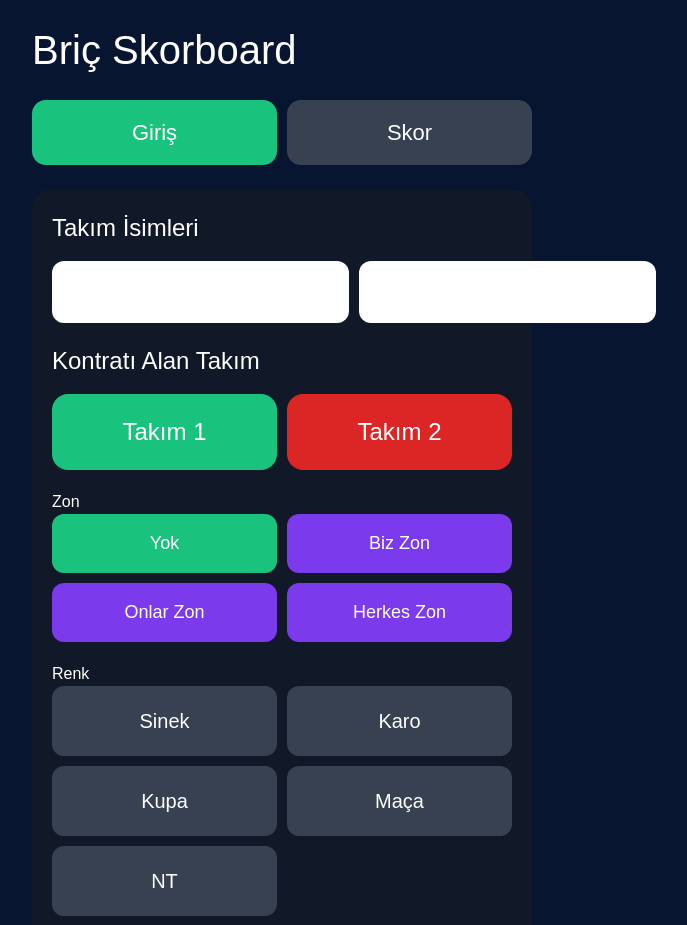
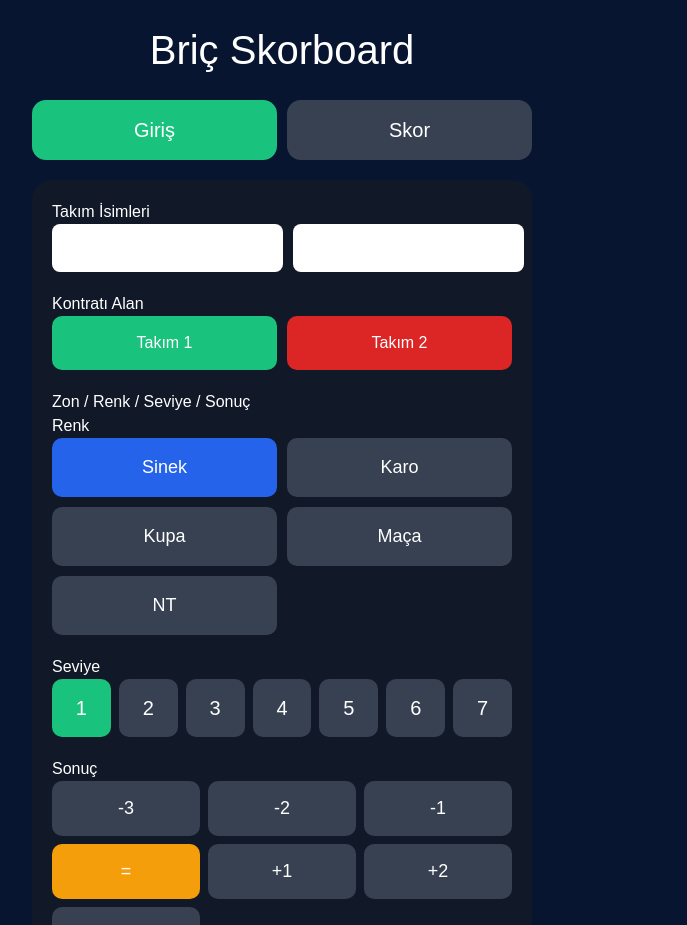
Before and after one commit to ederinoz/bric-skor, a React (Vite) app: page / in a window 1280 px wide. Shown: the top 925 px of the page, without its empty margins (358-1045 px from the left). Built offline with nearby package versions, Linux system fonts and the light colour scheme.

Commit message:
temiz final sürum

```diff
--- a/src/App.jsx
+++ b/src/App.jsx
@@ -1,480 +1,127 @@
 import { useEffect, useState } from "react";
 
 export default function App() {
-
-  const [screen, setScreen] =
-    useState("giris");
-
-  const [takim1Adi, setTakim1Adi] =
-    useState("Takım 1");
-
-  const [takim2Adi, setTakim2Adi] =
-    useState("Takım 2");
-
-  const [takim, setTakim] =
-    useState("Takım 1");
-
-  const [zon, setZon] =
-    useState("Yok");
-
-  const [seviye, setSeviye] =
-    useState(1);
-
-  const [renk, setRenk] =
-    useState("");
-
-  const [sonuc, setSonuc] =
-    useState("=");
-
-  const [eller, setEller] =
-    useState(() => {
-
-      const kayit =
-        localStorage.getItem(
-          "bricSkor"
-        );
-
-      return kayit
-        ? JSON.parse(kayit)
-        : [];
+  const [screen, setScreen] = useState("giris");
+  const [takim1Adi, setTakim1Adi] = useState("Takım 1");
+  const [takim2Adi, setTakim2Adi] = useState("Takım 2");
+  const [takim, setTakim] = useState("Takım 1");
+  const [zon, setZon] = useState("Yok");
+  const [seviye, setSeviye] = useState(1);
+  const [renk, setRenk] = useState("Sinek");
+  const [sonuc, setSonuc] = useState("=");
+  const [eller, setEller] = useState(() => {
+    const kayit = localStorage.getItem("bricSkor");
+    return kayit ? JSON.parse(kayit) : [];
   });
 
   useEffect(() => {
-
-    localStorage.setItem(
-      "bricSkor",
-      JSON.stringify(eller)
-    );
-
+    localStorage.setItem("bricSkor", JSON.stringify(eller));
   }, [eller]);
 
   function hesaplaSkor() {
+    let puan = 0;
+    // Kontrat Puanı (Baz)
+    if (renk === "Sinek" || renk === "Karo") puan = seviye * 20;
+    if (renk === "Kupa" || renk === "Maça") puan = seviye * 30;
+    if (renk === "NT") puan = 40 + (seviye - 1) * 30;
 
-    let puan = 0;
+    // Fazla Löve Puanları (Kontursuz basit hesap)
+    if (sonuc === "+1") puan += (renk === "Sinek" || renk === "Karo" ? 20 : 30);
+    if (sonuc === "+2") puan += (renk === "Sinek" || renk === "Karo" ? 40 : 60);
+    if (sonuc === "+3") puan += (renk === "Sinek" || renk === "Karo" ? 60 : 90);
 
-    if (
-      renk === "Sinek" ||
-      renk === "Karo"
-    ) {
-      puan = seviye * 20;
-    }
-
-    if (
-      renk === "Kupa" ||
-      renk === "Maça"
-    ) {
-      puan = seviye * 30;
-    }
-
-    if (renk === "NT") {
-      puan =
-        40 +
-        ((seviye - 1) * 30);
-    }
-
-    if (sonuc === "+1")
-      puan += 30;
-
-    if (sonuc === "+2")
-      puan += 60;
-
-    if (sonuc === "+3")
-      puan += 90;
-
-    if (sonuc === "-1") {
-
-      if (
-        zon === "Onlar Zon" ||
-        zon === "Herkes Zon"
-      ) {
-        puan = -100;
-      } else {
-        puan = -50;
-      }
-    }
-
-    if (sonuc === "-2") {
-
-      if (
-        zon === "Onlar Zon" ||
-        zon === "Herkes Zon"
-      ) {
-        puan = -300;
-      } else {
-        puan = -100;
-      }
-    }
-
-    if (sonuc === "-3") {
-
-      if (
-        zon === "Onlar Zon" ||
-        zon === "Herkes Zon"
-      ) {
-        puan = -500;
-      } else {
-        puan = -150;
-      }
-    }
+    // Batarlar (Kontursuz basit hesap)
+    const isVulnerable = (zon === "Onlar Zon" || zon === "Herkes Zon");
+    if (sonuc === "-1") puan = isVulnerable ? -100 : -50;
+    if (sonuc === "-2") puan = isVulnerable ? -200 : -100;
+    if (sonuc === "-3") puan = isVulnerable ? -300 : -150;
 
     return puan;
   }
 
   function eliKaydet() {
-
-    if (renk === "") {
-      alert("Renk seç");
-      return;
-    }
-
     const yeniEl = {
       id: Date.now(),
       takim,
-      kontrat:
-        `${seviye} ${renk}`,
+      kontrat: `${seviye} ${renk}`,
       sonuc,
       zon,
       puan: hesaplaSkor(),
     };
-
-    setEller([
-      yeniEl,
-      ...eller,
-    ]);
-
+    setEller([yeniEl, ...eller]);
     setScreen("skor");
   }
 
   function eliSil(id) {
-
-    const yeniListe =
-      eller.filter(
-        (el) => el.id !== id
-      );
-
+    const yeniListe = eller.filter((el) => el.id !== id);
     setEller(yeniListe);
   }
 
   function takim1Toplam() {
-
     return eller
-      .filter(
-        (e) =>
-          e.takim === takim1Adi
-      )
-      .reduce(
-        (toplam, e) =>
-          toplam + e.puan,
-        0
-      );
+      .filter((e) => e.takim === takim1Adi)
+      .reduce((toplam, e) => toplam + e.puan, 0);
   }
 
   function takim2Toplam() {
-
     return eller
-      .filter(
-        (e) =>
-          e.takim === takim2Adi
-      )
-      .reduce(
-        (toplam, e) =>
-          toplam + e.puan,
-        0
-      );
+      .filter((e) => e.takim === takim2Adi)
+      .reduce((toplam, e) => toplam + e.puan, 0);
   }
 
   return (
-    <div
-      style={{
-        background: "#081530",
-        minHeight: "100vh",
-        color: "white",
-        padding: 20,
-        fontFamily: "Arial",
-      }}
-    >
+    <div style={{ minHeight: "100vh", background: "#081530", color: "white", padding: 20, fontFamily: "Arial" }}>
+      <div style={{ maxWidth: 500, margin: "0 auto" }}>
+        <h1 style={{ fontSize: 40, marginBottom: 20, textAlign: 'center' }}>Briç Skorboard</h1>
 
-      <div
-        style={{
-          maxWidth: 500,
-          margin: "0 auto",
-        }}
-      >
-
-        <h1
-          style={{
-            fontSize: 40,
-            marginBottom: 20,
-          }}
-        >
-          Briç Skorboard
-        </h1>
-
-        <div
-          style={{
-            display: "flex",
-            gap: 10,
-            marginBottom: 25,
-          }}
-        >
-
-          <button
-            onClick={() =>
-              setScreen("giris")
-            }
-            style={{
-              flex: 1,
-              padding: 16,
-              borderRadius: 14,
-              border: "none",
-              background:
-                screen === "giris"
-                  ? "#19c37d"
-                  : "#374151",
-              color: "white",
-              fontSize: 22,
-            }}
-          >
-            Giriş
-          </button>
-
-          <button
-            onClick={() =>
-              setScreen("skor")
-            }
-            style={{
-              flex: 1,
-              padding: 16,
-              borderRadius: 14,
-              border: "none",
-              background:
-                screen === "skor"
-                  ? "#19c37d"
-                  : "#374151",
-              color: "white",
-              fontSize: 22,
-            }}
-          >
-            Skor
-          </button>
-
+        <div style={{ display: "grid", gridTemplateColumns: "1fr 1fr", gap: 10, marginBottom: 20 }}>
+          <button onClick={() => setScreen("giris")} style={{ padding: 15, borderRadius: 14, border: "none", background: screen === "giris" ? "#19c37d" : "#374151", color: "white", fontSize: 20 }}>Giriş</button>
+          <button onClick={() => setScreen("skor")} style={{ padding: 15, borderRadius: 14, border: "none", background: screen === "skor" ? "#19c37d" : "#374151", color: "white", fontSize: 20 }}>Skor</button>
         </div>
 
         {screen === "giris" && (
-          <>
-
-            <div
-              style={{
-                background: "#111827",
-                padding: 20,
-                borderRadius: 18,
-                marginBottom: 20,
-              }}
-            >
-
-              <div
-                style={{
-                  fontSize: 24,
-                  marginBottom: 15,
-                }}
-              >
-                Takım İsimleri
+          <div style={{ background: "#111827", padding: 20, borderRadius: 20 }}>
+            <h3>Takım İsimleri</h3>
+            <div style={{ display: "grid", gridTemplateColumns: "1fr 1fr", gap: 10, marginBottom: 20 }}>
+              <input value={takim1Adi} onChange={(e) => setTakim1Adi(e.target.value)} style={{ padding: 12, borderRadius: 8, border: "none" }} />
+              <input value={takim2Adi} onChange={(e) => setTakim2Adi(e.target.value)} style={{ padding: 12, borderRadius: 8, border: "none" }} />
             </div>
 
-              <div
-                style={{
-                  display: "grid",
-                  gridTemplateColumns:
-                    "1fr 1fr",
-                  gap: 10,
-                  marginBottom: 20,
-                }}
-              >
-
-                <input
-                  value={takim1Adi}
-                  onChange={(e) =>
-                    setTakim1Adi(
-                      e.target.value
-                    )
-                  }
-                  placeholder="Takım 1"
-                  style={{
-                    padding: 16,
-                    borderRadius: 12,
-                    border: "none",
-                    fontSize: 20,
-                  }}
-                />
-
-                <input
-                  value={takim2Adi}
-                  onChange={(e) =>
-                    setTakim2Adi(
-                      e.target.value
-                    )
-                  }
-                  placeholder="Takım 2"
-                  style={{
-                    padding: 16,
-                    borderRadius: 12,
-                    border: "none",
-                    fontSize: 20,
-                  }}
-                />
-
+            <h3>Kontratı Alan</h3>
+            <div style={{ display: "grid", gridTemplateColumns: "1fr 1fr", gap: 10, marginBottom: 20 }}>
+              <button onClick={() => setTakim(takim1Adi)} style={{ padding: 15, borderRadius: 10, border: "none", background: takim === takim1Adi ? "#19c37d" : "#2563eb", color: "white" }}>{takim1Adi}</button>
+              <button onClick={() => setTakim(takim2Adi)} style={{ padding: 15, borderRadius: 10, border: "none", background: takim === takim2Adi ? "#19c37d" : "#dc2626", color: "white" }}>{takim2Adi}</button>
             </div>
 
-              <div
-                style={{
-                  fontSize: 24,
-                  marginBottom: 15,
-                }}
-              >
-                Kontratı Alan Takım
-              </div>
-
-              <div
-                style={{
-                  display: "flex",
-                  gap: 10,
-                  marginBottom: 20,
-                }}
-              >
-
-                <button
-                  onClick={() =>
-                    setTakim(
-                      takim1Adi
-                    )
-                  }
-                  style={{
-                    flex: 1,
-                    padding: 20,
-                    borderRadius: 16,
-                    border: "none",
-                    background:
-                      takim ===
-                      takim1Adi
-                        ? "#19c37d"
-                        : "#2563eb",
-                    color: "white",
-                    fontSize: 24,
-                  }}
-                >
-                  {takim1Adi}
-                </button>
-
-                <button
-                  onClick={() =>
-                    setTakim(
-                      takim2Adi
-                    )
-                  }
-                  style={{
-                    flex: 1,
-                    padding: 20,
-                    borderRadius: 16,
-                    border: "none",
-                    background:
-                      takim ===
-                      takim2Adi
-                        ? "#19c37d"
-                        : "#dc2626",
-                    color: "white",
-                    fontSize: 24,
-                  }}
-                >
-                  {takim2Adi}
-                </button>
-
-              </div>
-
-              <h3>Zon</h3>
-
-              <div
-                style={{
-                  display: "grid",
-                  gridTemplateColumns:
-                    "1fr 1fr",
-                  gap: 10,
-                  marginBottom: 20,
-                }}
-              >
-
-                {[
-                  "Yok",
-                  "Biz Zon",
-                  "Onlar Zon",
-                  "Herkes Zon",
-                ].map((z) => (
-
-                  <button
-                    key={z}
-                    onClick={() =>
-                      setZon(z)
-                    }
-                    style={{
-                      padding: 16,
-                      borderRadius: 12,
-                      border: "none",
-                      background:
-                        zon === z
-                          ? "#19c37d"
-                          : "#7c3aed",
-                      color: "white",
-                      fontSize: 18,
-                    }}
-                  >
-                    {z}
-                  </button>
-
-                ))}
-
-              </div>
-
+            <h3>Zon / Renk / Seviye / Sonuç</h3>
+            <div style={{ marginBottom: 20 }}>
   <h3>Renk</h3>
 
   <div
     style={{
       display: "grid",
-                  gridTemplateColumns:
-                    "1fr 1fr",
+      gridTemplateColumns: "1fr 1fr",
       gap: 10,
       marginBottom: 20,
     }}
   >
-
-                {[
-                  "Sinek",
-                  "Karo",
-                  "Kupa",
-                  "Maça",
-                  "NT",
-                ].map((r) => (
-
+    {["Sinek", "Karo", "Kupa", "Maça", "NT"].map((r) => (
       <button
         key={r}
-                    onClick={() =>
-                      setRenk(r)
-                    }
+        onClick={() => setRenk(r)}
         style={{
-                      padding: 20,
-                      borderRadius: 12,
+          padding: 16,
+          borderRadius: 10,
           border: "none",
           background:
-                        renk === r
-                          ? "#2563eb"
-                          : "#374151",
+            renk === r ? "#2563eb" : "#374151",
           color: "white",
-                      fontSize: 20,
+          fontSize: 18,
         }}
       >
         {r}
       </button>
-
     ))}
-
   </div>
 
   <h3>Seviye</h3>
@@ -482,38 +129,30 @@ export default function App() {
   <div
     style={{
       display: "grid",
-                  gridTemplateColumns:
-                    "repeat(7,1fr)",
+      gridTemplateColumns: "repeat(7,1fr)",
       gap: 8,
       marginBottom: 20,
     }}
   >
-
-                {[1,2,3,4,5,6,7]
-                  .map((s) => (
-
+    {[1,2,3,4,5,6,7].map((s) => (
       <button
         key={s}
-                    onClick={() =>
-                      setSeviye(s)
-                    }
+        onClick={() => setSeviye(s)}
         style={{
-                      padding: 16,
-                      borderRadius: 12,
+          padding: 14,
+          borderRadius: 10,
           border: "none",
           background:
             seviye === s
               ? "#19c37d"
               : "#374151",
           color: "white",
-                      fontSize: 24,
+          fontSize: 20,
         }}
       >
         {s}
       </button>
-
     ))}
-
   </div>
 
   <h3>Sonuç</h3>
@@ -521,72 +160,66 @@ export default function App() {
   <div
     style={{
       display: "grid",
-                  gridTemplateColumns:
-                    "repeat(3,1fr)",
-                  gap: 10,
+      gridTemplateColumns: "repeat(3,1fr)",
+      gap: 8,
       marginBottom: 20,
     }}
   >
-
-                {[
-                  "=",
-                  "+1",
-                  "+2",
-                  "+3",
-                  "-1",
-                  "-2",
-                  "-3",
-                ].map((s) => (
-
+    {["-3","-2","-1","=","+1","+2","+3"].map((s) => (
       <button
         key={s}
-                    onClick={() =>
-                      setSonuc(s)
-                    }
+        onClick={() => setSonuc(s)}
         style={{
-                      padding: 20,
-                      borderRadius: 12,
+          padding: 14,
+          borderRadius: 10,
           border: "none",
           background:
             sonuc === s
-                          ? "#19c37d"
+              ? "#f59e0b"
               : "#374151",
           color: "white",
-                      fontSize: 24,
+          fontSize: 18,
         }}
       >
         {s}
       </button>
-
     ))}
-
+  </div>
+</div>
+            {/* ... Diğer butonlar (Seviye, Renk vs.) burada yer alıyor ... */}
+            <div style={{ display: 'flex', flexWrap: 'wrap', gap: '5px', marginBottom: '20px' }}>
+                {["Yok", "Biz Zon", "Onlar Zon", "Herkes Zon"].map(z => (
+                    <button key={z} onClick={() => setZon(z)} style={{ padding: '10px', background: zon === z ? '#19c37d' : '#374151', color: 'white', border: 'none', borderRadius: '5px' }}>{z}</button>
+                ))}
             </div>
 
-              <button
-                onClick={eliKaydet}
-                style={{
-                  width: "100%",
-                  padding: 24,
-                  borderRadius: 18,
-                  border: "none",
-                  background:
-                    "#19c37d",
-                  color: "white",
-                  fontSize: 30,
-                  fontWeight:
-                    "bold",
-                }}
-              >
-                ELİ KAYDET
-              </button>
+            <button onClick={eliKaydet} style={{ width: "100%", padding: 20, borderRadius: 12, border: "none", background: "#19c37d", color: "white", fontSize: 24, fontWeight: "bold" }}>ELİ KAYDET</button>
+          </div>
+        )}
 
+        {screen === "skor" && (
+          <>
+            <div style={{ display: "grid", gridTemplateColumns: "1fr 1fr", gap: 10, marginBottom: 20 }}>
+              <div style={{ background: "#2563eb", padding: 20, borderRadius: 18, textAlign: "center" }}>
+                <div>{takim1Adi}</div>
+                <div style={{ fontSize: 40, fontWeight: "bold" }}>{takim1Toplam()}</div>
               </div>
-
+              <div style={{ background: "#dc2626", padding: 20, borderRadius: 18, textAlign: "center" }}>
+                <div>{takim2Adi}</div>
+                <div style={{ fontSize: 40, fontWeight: "bold" }}>{takim2Toplam()}</div>
+              </div>
+            </div>
+            {eller.map((el) => (
+              <div key={el.id} style={{ background: "#111827", padding: 15, borderRadius: 15, marginBottom: 10 }}>
+                <div style={{ fontWeight: "bold" }}>{el.takim} - {el.kontrat}</div>
+                <div style={{ color: "#9ca3af" }}>{el.zon} | {el.sonuc}</div>
+                <div style={{ fontSize: 24, fontWeight: "bold", color: el.puan >= 0 ? "#19c37d" : "#ef4444" }}>{el.puan} Puan</div>
+                <button onClick={() => eliSil(el.id)} style={{ marginTop: 10, background: "#ef4444", color: "white", border: "none", padding: "5px 10px", borderRadius: 5 }}>Sil</button>
+              </div>
+            ))}
           </>
         )}
-
       </div>
-
     </div>
   );
 }
```
Lines whose indentation alone changed are shown as unchanged.
